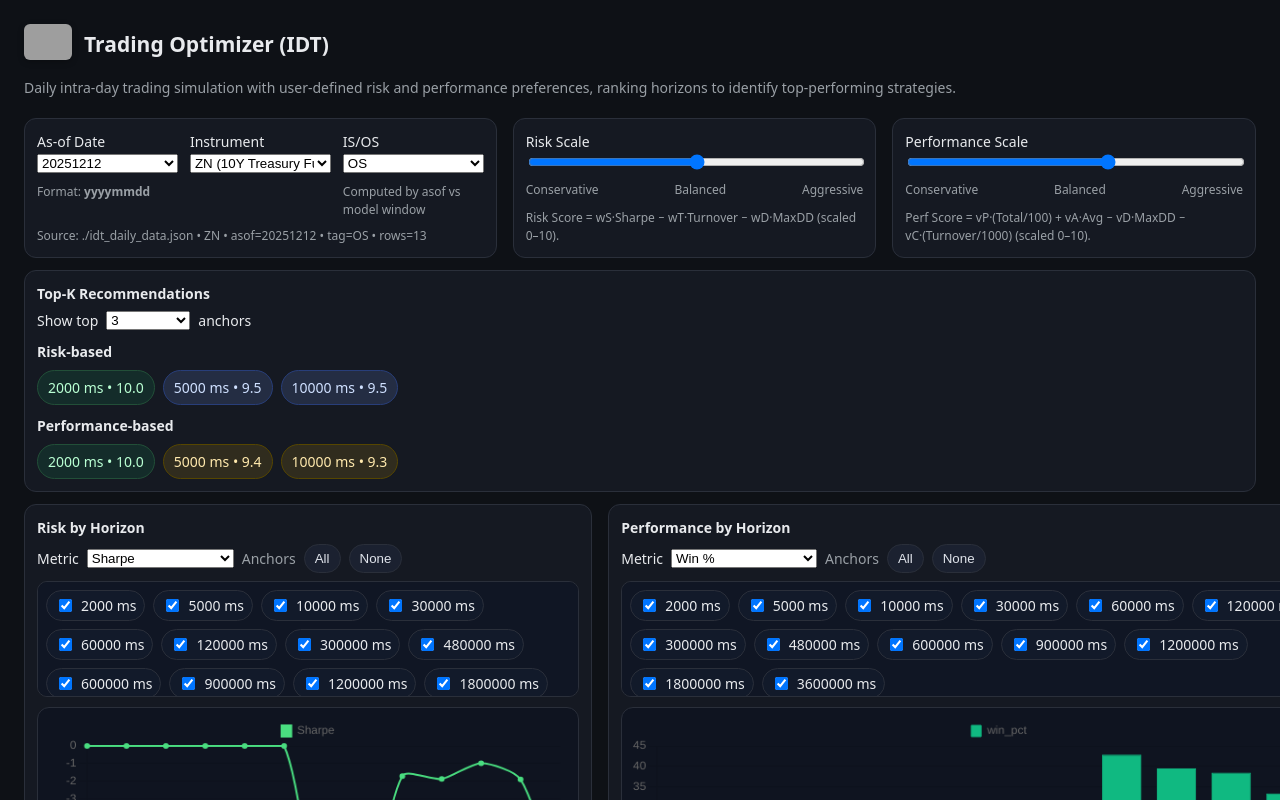
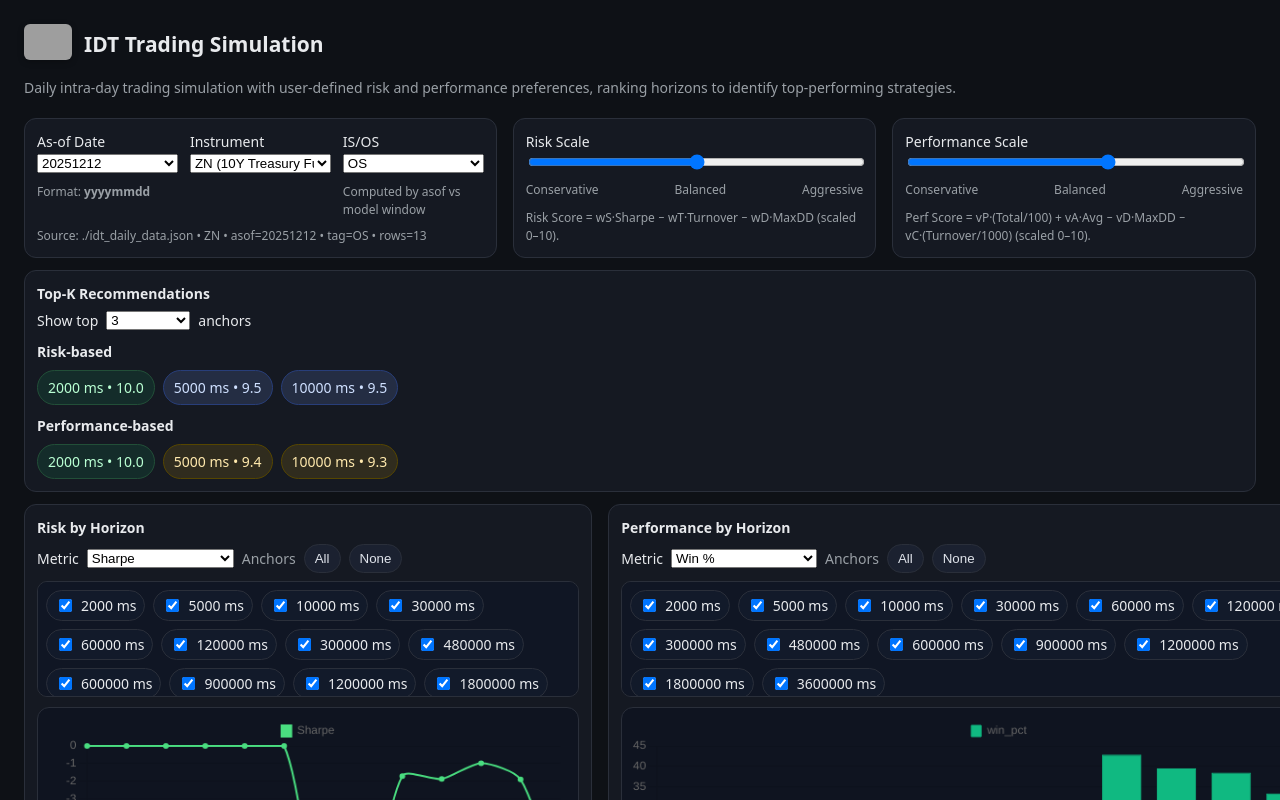
Before and after one commit to securitizer2021/QY-micro-demo, a plain HTML site: page IDT_simulation.html in a window 1280 px wide. Shown: the top 800 px of the page. Drawn offline with nearby package versions, Linux system fonts and the light colour scheme; grey boxes are pictures that could not be loaded.

Commit message:
Update IDT_simulation.html
minor title change

```diff
--- a/IDT_simulation.html
+++ b/IDT_simulation.html
@@ -90,7 +90,7 @@
       <a href="https://quantumyield.ai" target="_blank" rel="noopener noreferrer">
         <img src="https://quantumyield.ai/logo.jpg" alt="Quantum Yield Logo" style="height:36px;width:auto;border-radius:6px;box-shadow:0 2px 6px rgba(0,0,0,.25)">
       </a>
-      <h2 style="margin:0">Trading Optimizer (IDT)</h2>
+      <h2 style="margin:0">IDT Trading Simulation</h2>
   </div>
 
   <div class="sub">
```
